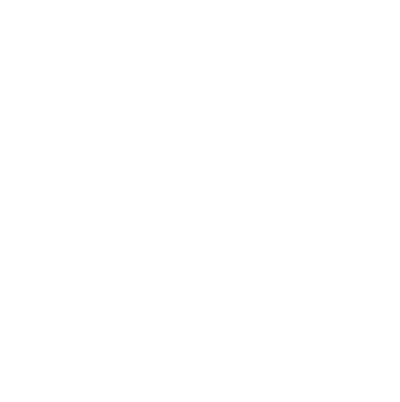
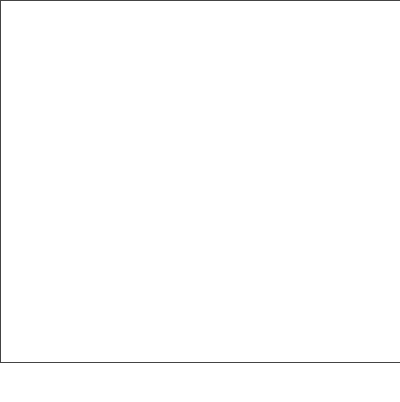
Before and after one commit to robotmiller/checkmate, a browser extension: page popup.html in a window 400 px wide. Shown: the top 402 px of the page. Drawn offline with Linux system fonts and the light colour scheme.

Commit message:
add border to popup, version bump

```diff
--- a/background.js
+++ b/background.js
@@ -223,7 +223,6 @@ chrome.runtime.onMessage.addListener(function(message, sender, sendResponse) {
                     clearTimeout(timeout);
                     setStatus(status);
                 });
-
             });
 
             // if there's at least one iframe to try this in, wait up to 500ms to see if it succeeds.
--- a/popup.html
+++ b/popup.html
@@ -32,6 +32,7 @@
 
             body {
                 line-height: 1.4;
+                border: 1px solid #444;
             }
             ol, ul {
                 list-style: none;
```
Also changed, not shown: manifest.json, popup.js (line endings or trailing spaces).
